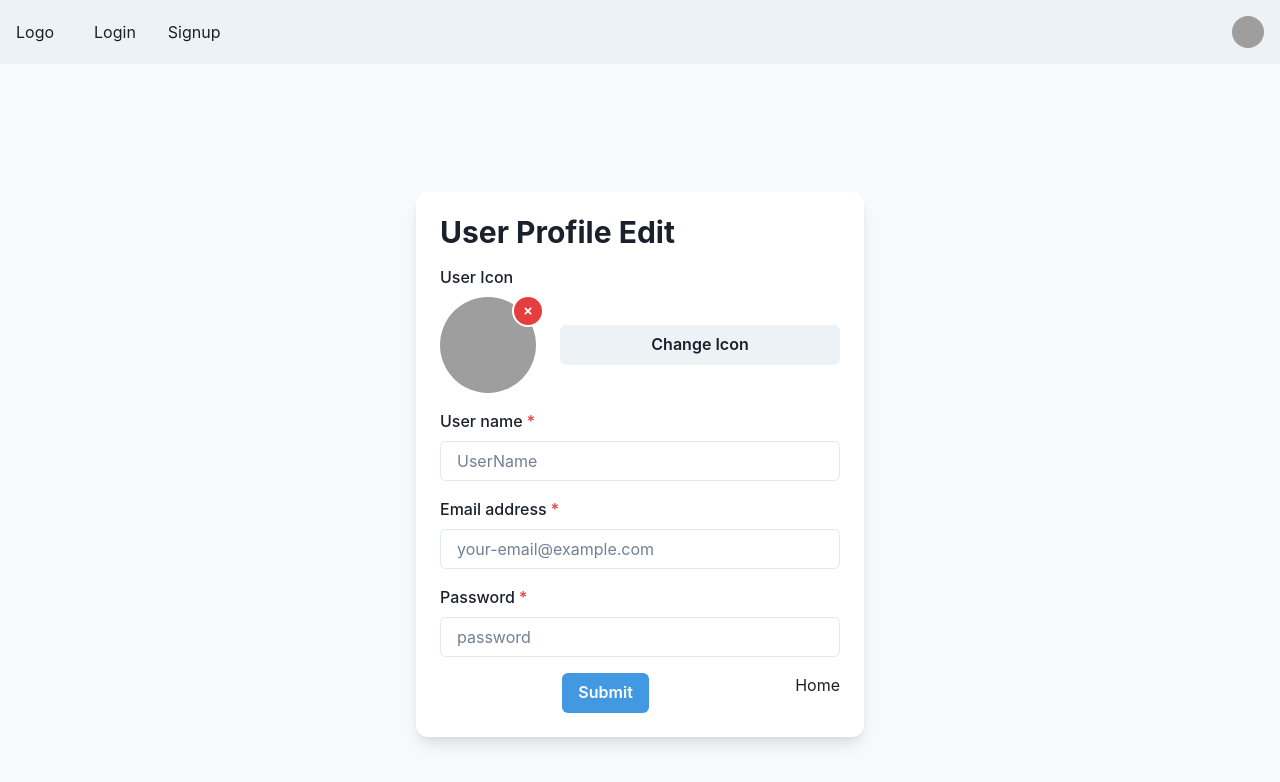
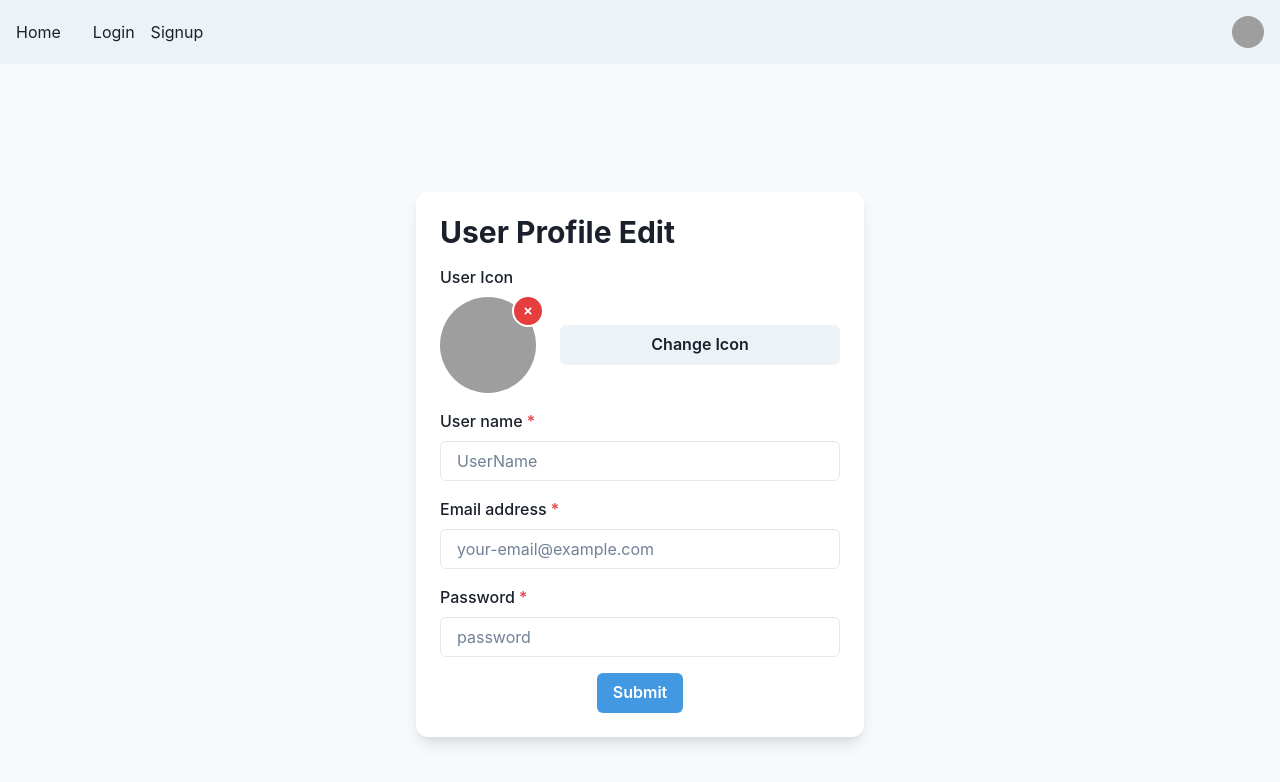
Before and after one commit to JYOTIPM1999/Incompenses, a React (Create React App) app in the folder client/: page /signup in a window 1280 px wide. Shown: the top 782 px of the page. Built offline with nearby package versions, Linux system fonts and the light colour scheme; grey boxes are pictures that could not be loaded.

Commit message:
Login Issue resolved

```diff
--- a/client/src/components/Navbar.jsx
+++ b/client/src/components/Navbar.jsx
@@ -10,7 +10,7 @@ import {
   Flex,
   Avatar,
   HStack,
-  Link,
+  // Link,
   IconButton,
   Button,
   Menu,
@@ -23,24 +23,9 @@ import {
   Stack,
 } from "@chakra-ui/react";
 import { HamburgerIcon, CloseIcon } from "@chakra-ui/icons";
-import { Navigate, useNavigate } from "react-router-dom";
+import { Link, Navigate, useNavigate } from "react-router-dom";
 
 const Links = false ? ["Transactions", "Statistics"] : ["Login", "Signup"];
-
-const NavLink = ({ children }) => (
-  <Link
-    px={2}
-    py={1}
-    rounded={"md"}
-    _hover={{
-      textDecoration: "none",
-      bg: useColorModeValue("gray.200", "gray.700"),
-    }}
-    href={children}
-  >
-    {children}
-  </Link>
-);
 
 const Navbar = () => {
   const { isOpen, onOpen, onClose } = useDisclosure();
@@ -57,14 +42,16 @@ const Navbar = () => {
             onClick={isOpen ? onClose : onOpen}
           />
           <HStack spacing={8} alignItems={"center"}>
-            <Box>Logo</Box>
+            <Link to="/">Home</Link>
             <HStack
               as={"nav"}
               spacing={4}
               display={{ base: "none", md: "flex" }}
             >
               {Links.map((link) => (
-                <NavLink key={link}>{link}</NavLink>
+                <Link key={link} to={link}>
+                  {link}
+                </Link>
               ))}
             </HStack>
           </HStack>
@@ -98,7 +85,9 @@ const Navbar = () => {
           <Box pb={4} display={{ md: "none" }}>
             <Stack as={"nav"} spacing={4}>
               {Links.map((link) => (
-                <NavLink key={link}>{link}</NavLink>
+                <Link key={link} to={link}>
+                  {link}
+                </Link>
               ))}
             </Stack>
           </Box>
--- a/client/src/pages/Signup.jsx
+++ b/client/src/pages/Signup.jsx
@@ -137,7 +137,6 @@ export default function Signup() {
           >
             Submit
           </Button>
-          <Link to="/">Home</Link>
         </Stack>
       </Stack>
     </Flex>
```
